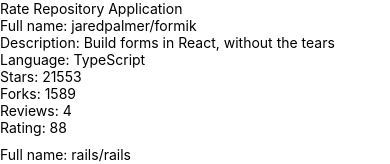
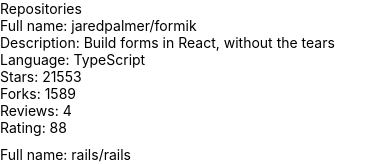
Before and after one commit to larenala/rate-repository-app, a React Native app: screen / in a window 390 px wide. Shown: the top 164 px of the page. Built offline with nearby package versions, Linux system fonts and the light colour scheme.

Commit message:
updated dependencies and added appbar component

```diff
--- /dev/null
+++ b/src/components/AppBar.jsx
@@ -0,0 +1,19 @@
+import React from 'react';
+import { Text, View, StyleSheet } from 'react-native';
+import Constants from 'expo-constants';
+
+const styles = StyleSheet.create({
+  container: {
+    paddingTop: Constants.statusBarHeight,
+    // ...
+  },
+  // ...
+});
+
+const AppBar = () => {
+  return <View style={styles.container}>
+    <Text>Repositories</Text>
+  </View>;
+};
+
+export default AppBar;
--- a/src/components/Main.jsx
+++ b/src/components/Main.jsx
@@ -1,11 +1,10 @@
 import React from 'react';
-import Constants from 'expo-constants';
-import { Text, StyleSheet, View } from 'react-native';
+import { StyleSheet, View, TouchableWithoutFeedback } from 'react-native';
+import AppBar from './AppBar'
 import RepositoryList from './RepositoryList';
 
 const styles = StyleSheet.create({
   container: {
-    marginTop: Constants.statusBarHeight,
     flexGrow: 1,
     flexShrink: 1,
   },
@@ -14,7 +13,9 @@
 const Main = () => {
   return (
     <View style={styles.container}>
-      <Text>Rate Repository Application</Text>
+      <TouchableWithoutFeedback onPress={() => alert('Pressed!')}>
+        <AppBar />
+      </TouchableWithoutFeedback>
       <RepositoryList />
     </View>
   );
```
Also changed, not shown: package.json (+5 -4 lines), 1 other file (tests, documents, lock files or other folders).
